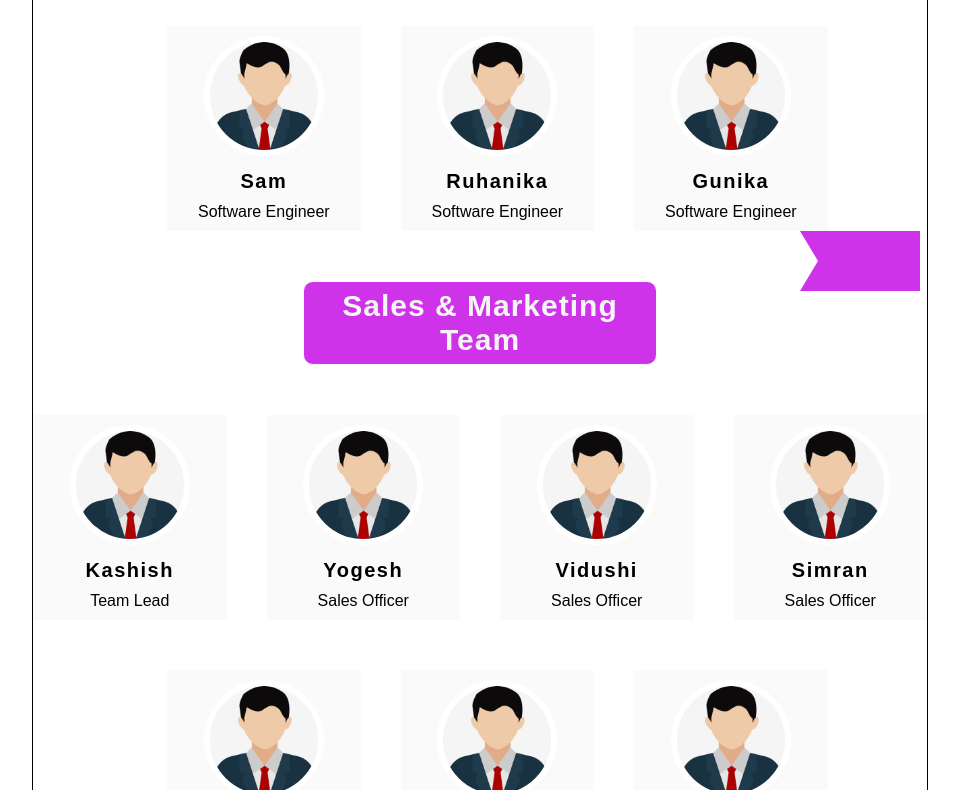
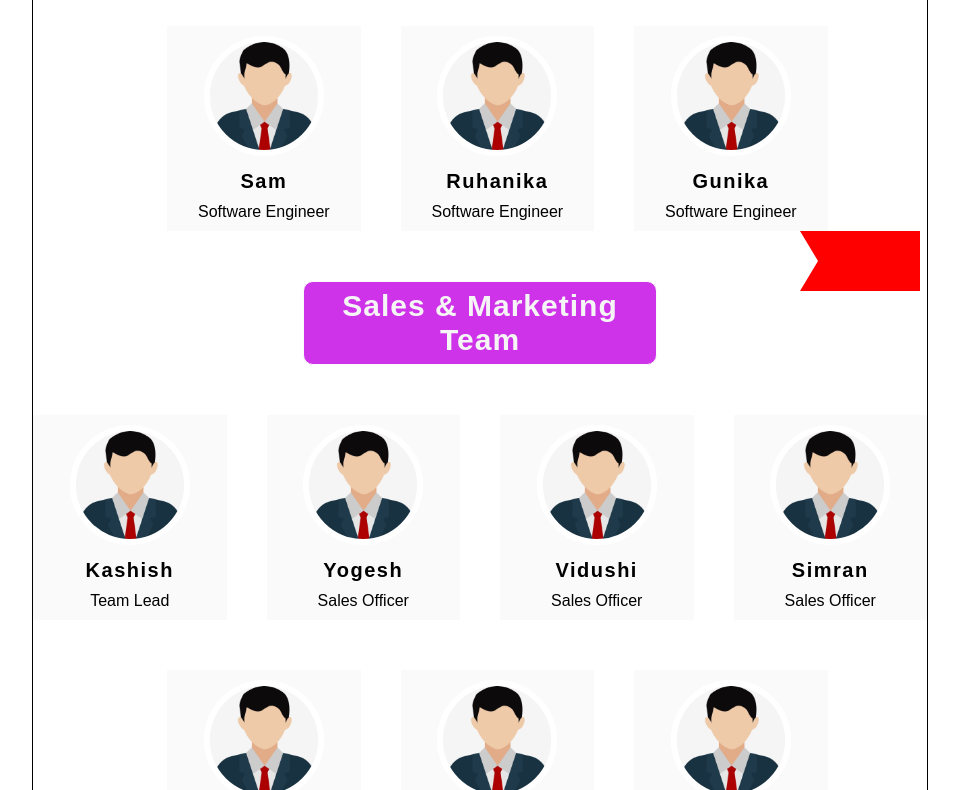
Before and after one commit to Innabansal/web-dev-task, a plain HTML site: page index.html in a window 1280 px wide. Shown: the part 1412-2202 px from the top of the page, without its empty margins (160-1119 px from the left). Drawn offline with Linux system fonts and the light colour scheme.

Commit message:
Update index.html

```diff
--- a/index.html
+++ b/index.html
@@ -138,7 +138,7 @@
         .flag-container .flag {
             width: 120px;
             height: 60px;
-            background-color: #CE33EA;
+            background-color: red;
             clip-path: polygon(0 0, 100% 0, 100% 100%, 0% 100%, 15% 50%);
             position: absolute;
             right: 200px;
```
